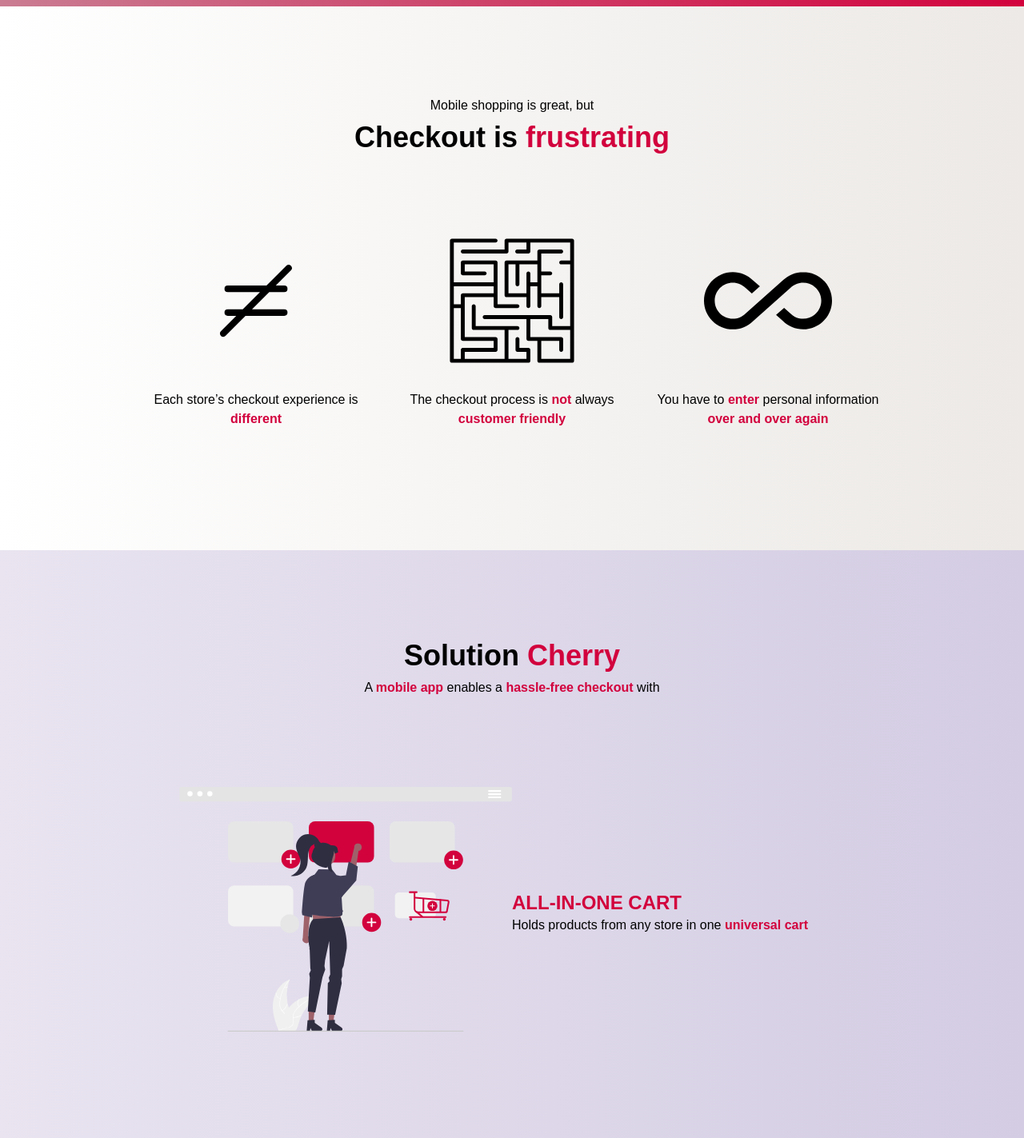
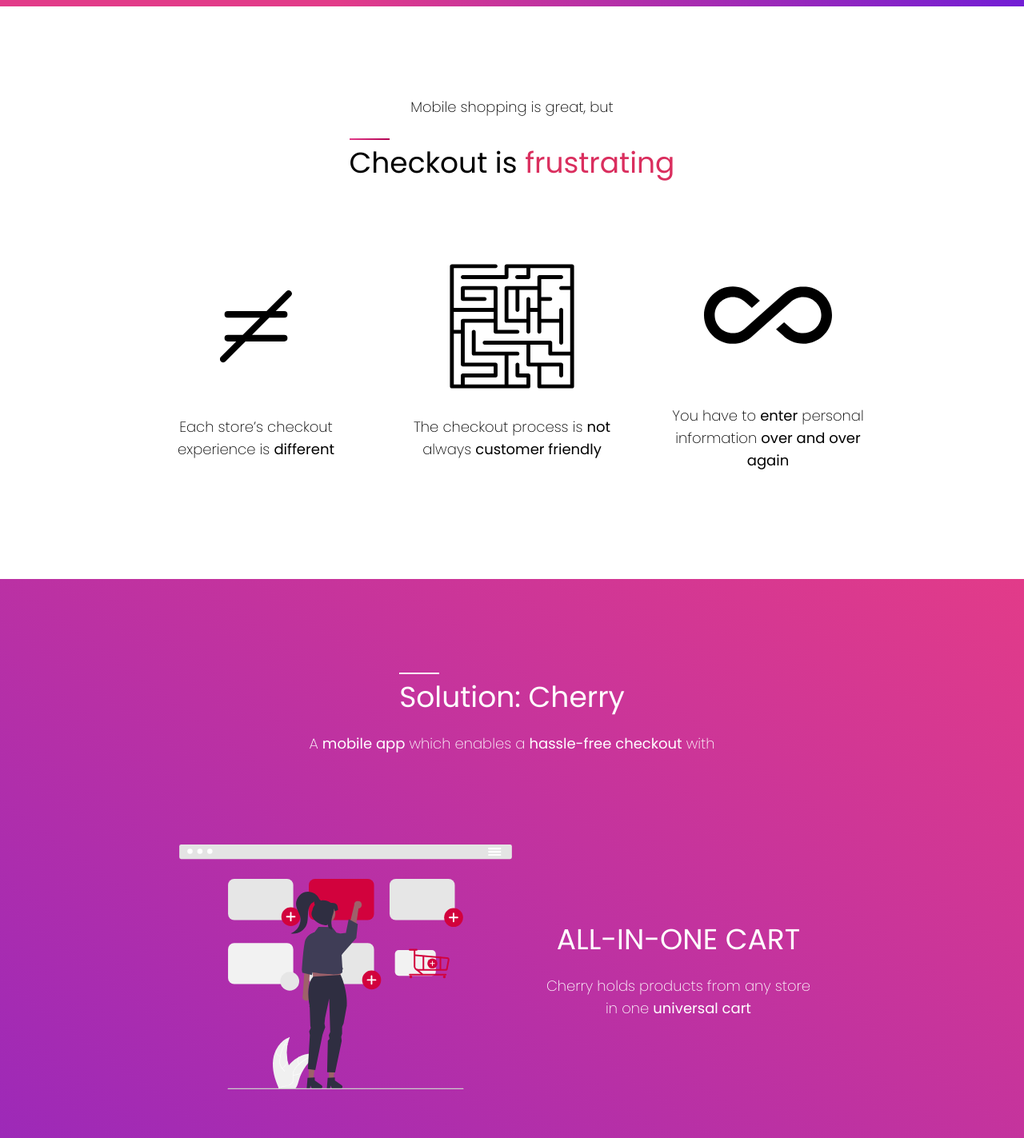
Before and after one commit to GCnomore/cherry_landing, a Next.js app: page / in a window 1280 px wide. Shown: the part 920-2343 px from the top of the page at 80% size. Built offline with nearby package versions, Linux system fonts and the light colour scheme.

Commit message:
Ryan's design update

```diff
--- a/components/HeroSection.tsx
+++ b/components/HeroSection.tsx
@@ -14,15 +14,17 @@ export default function HeroSection() {
         </div>
         <div className="flex lg:h-full h-fit lg:mt-0 mt-40 lg:flex-row flex-col lg:justify-between justify-center items-center z-10">
           <div className="flex flex-col lg:w-2/4 lg:mr-6 lg:mb-0 mb-16">
-            <h1 className="cr-section-title w-full md:text-start text-center m-0 mb-4">
-              One-click checkout,
-              <br />
-              wherever you shop
+            <h1 className="cr-section-title w-full md:text-left md:text-start m-0 mb-4">
+                <div class="elementor-divider invisible md:visible">
+                    <div class="elementor-divider-separator">
+                    </div>
+                </div>
+                One-click checkout,
+                <br />
+                wherever you shop
             </h1>
-            <article className="cr-text w-full lg:text-start text-center lg:m-0 mt-4">
-              Labore occaecat sit eiusmod Lorem excepteur eu et reprehenderit
-              esse veniam consectetur qui. Ea nulla do aliqua id culpa ut.
-              Veniam dolor fugiat magna fugiat mollit ad laborum. Aute deserunt
+            <article className="cr-text w-full lg:text-start lg:m-0 mt-4">
+              Cherry is an app that empowers mobile shoppers to check out in one click wherever they shop. No more filling forms, logins, or passwords when checking out.
             </article>
           </div>
 
--- a/components/Layout.tsx
+++ b/components/Layout.tsx
@@ -48,6 +48,9 @@ const Layout = ({ children, title }: Props) => (
         rel="stylesheet"
         href="https://cdnjs.cloudflare.com/ajax/libs/animate.css/4.1.1/animate.min.css"
       />
+      <link rel="preconnect" href="https://fonts.googleapis.com"/>
+      <link rel="preconnect" href="https://fonts.gstatic.com" crossorigin/>
+      <link href="https://fonts.googleapis.com/css2?family=Poppins:wght@200;400&display=swap" rel="stylesheet"/>
     </Head>
     {children}
     <footer></footer>
--- a/components/Section1.tsx
+++ b/components/Section1.tsx
@@ -7,9 +7,13 @@ export default function Section1() {
     <section id="whatwedo" className="section1">
       <div className="cr-section-gap container flex flex-col justify-center items-center">
         <div className="flex flex-col text-black text-center">
-          <h2 className="cr-text mb-2">Mobile shopping is great, but</h2>
+          <h2 className="cr-text mb-5">Mobile shopping is great, but</h2>
           <h2 className="cr-section-title">
-            Checkout is <strong className="cr-main-color">frustrating</strong>
+              <div class="elementor-divider">
+                  <div class="elementor-divider-separator">
+                  </div>
+              </div>
+              Checkout is <strong className="cr-main-color">frustrating</strong>
           </h2>
         </div>
 
@@ -21,7 +25,7 @@ export default function Section1() {
             />
             <span className="cr-text w-3/5 sm:w-2/5 lg:w-40 xl:w-72 lg:mt-8 mt-4">
               Each store’s checkout experience is{" "}
-              <strong className="cr-main-color">different</strong>
+              <strong>different</strong>
             </span>
           </li>
           <li className="flex flex-col justify-center items-center text-black text-center w-full xl:h-80 lg:h-48 sm:h-80 h-48 ">
@@ -31,8 +35,8 @@ export default function Section1() {
             />
             <span className="cr-text w-3/5 sm:w-2/5 lg:w-40 xl:w-72 lg:mt-8 mt-4">
               The checkout process is{" "}
-              <strong className="cr-main-color">not</strong> always{" "}
-              <strong className="cr-main-color">customer friendly</strong>
+              <strong>not</strong> always{" "}
+              <strong>customer friendly</strong>
             </span>
           </li>
           <li className="flex flex-col justify-center items-center text-black text-center w-full xl:h-80 lg:h-48 sm:h-80 h-48 ">
@@ -41,9 +45,9 @@ export default function Section1() {
               className="w-1/4 sm:w-44 lg:w-2/5 xl:w-6/12"
             />
             <span className="cr-text w-3/5 sm:w-2/5 lg:w-40 xl:w-72 lg:mt-8 mt-4">
-              You have to <strong className="cr-main-color">enter</strong>{" "}
+              You have to <strong>enter</strong>{" "}
               personal information{" "}
-              <strong className="cr-main-color">over and over again</strong>
+              <strong>over and over again</strong>
             </span>
           </li>
         </ul>
--- a/components/Section2.tsx
+++ b/components/Section2.tsx
@@ -10,13 +10,17 @@ export default function Section2() {
   return (
     <section id="features" className="section2">
       <div className="cr-section-gap container flex flex-col w-full h-full">
-        <div className="flex flex-col w-full">
-          <h2 className="cr-section-title text-center mb-2">
-            Solution <strong className="cr-main-color">Cherry</strong>
+        <div className="text-center">
+          <h2 className="cr-section-title text-center mb-5">
+              <div class="elementor-divider">
+                  <div class="elementor-divider-separator">
+                  </div>
+              </div>
+              Solution: <strong>Cherry</strong>
           </h2>
           <h2 className="cr-text text-center">
-            A <strong className="cr-main-color">mobile app</strong> enables a{" "}
-            <strong className="cr-main-color">hassle-free checkout</strong> with
+            A <strong>mobile app</strong> which enables a{" "}
+            <strong>hassle-free checkout</strong> with
           </h2>
         </div>
         <div className="cr-content-mt flex flex-col w-full md:px-16">
@@ -25,12 +29,12 @@ export default function Section2() {
               <Image alt="click" src={AllInOne} />
             </div>
             <div className="flex flex-col sm:w-1/2 w-3/4 h-full md:items-start items-center">
-              <h3 className="cr-section-subTitle cr-main-color w-full text-center md:text-left">
+              <h3 className="cr-section-title w-full text-center mb-5">
                 ALL-IN-ONE CART
               </h3>
-              <span className="cr-text text-center md:text-left mt-2 md:mt-0">
-                Holds products from any store in one{" "}
-                <strong className="cr-main-color">universal cart</strong>
+              <span className="cr-section2-text cr-text text-center mt-2 md:mt-0 mx-auto">
+                Cherry holds products from any store in one{" "}
+                <strong>universal cart</strong>
               </span>
             </div>
           </div>
@@ -39,12 +43,12 @@ export default function Section2() {
               <Image alt="click" src={NoForms} />
             </div>
             <div className="flex flex-col sm:w-1/2 w-3/4 h-full md:items-end items-center">
-              <h3 className="cr-section-subTitle cr-main-color w-full text-center md:text-right">
+              <h3 className="cr-section-title w-full text-center mb-5">
                 NO MORE FORMS
               </h3>
-              <span className="cr-text text-center md:text-left mt-2 md:mt-0">
-                Requires personal information{" "}
-                <strong className="cr-main-color">only once</strong> at Cherry
+              <span className="cr-section2-text cr-text text-center mt-2 md:mt-0 mx-auto">
+                Cherry requires personal information{" "}
+                <strong>only once</strong> at Cherry
                 sign up
               </span>
             </div>
@@ -54,12 +58,12 @@ export default function Section2() {
               <Image alt="click" src={OneClick} />
             </div>
             <div className="flex flex-col sm:w-1/2 w-3/4 h-full md:items-start items-center">
-              <h3 className="cr-section-subTitle cr-main-color w-full text-center md:text-left">
+              <h3 className="cr-section-title w-full text-center mb-5">
                 ONE CLICK
               </h3>
-              <span className="cr-text text-center md:text-left mt-2 md:mt-0">
-                Makes checkout{" "}
-                <strong className="cr-main-color">simple and uniform</strong>{" "}
+              <span className="cr-section2-text cr-text text-center mt-2 md:mt-0 mx-auto">
+                Cherry makes checkout{" "}
+                <strong>simple and uniform</strong>{" "}
                 wherever a user shops
               </span>
             </div>
--- a/styles/global.css
+++ b/styles/global.css
@@ -4,7 +4,7 @@
 @import url("https://fonts.googleapis.com/css2?family=Poppins&display=swap");
 
 :root {
-  --main-color: #d2023d;
+  --main-color: #da2e5e;
   --cr-font-family: "Poppins", sans-serif;
 }
 
@@ -15,6 +15,7 @@ html {
 body {
   margin: 0;
   font-family: var(--cr-font-family);
+  font-weight: 200;
 }
 
 .fadeInDown {
@@ -26,50 +27,18 @@ body {
 }
 
 .cr-hero-bg {
-  background: linear-gradient(to right, #ca7c92, var(--main-color));
+  background: linear-gradient(to right, #e23b89 33%, #721ed5);
   color: white;
 }
 
 .section1 {
-  background: #ece9e6; /* fallback for old browsers */
-  background: -webkit-linear-gradient(
-    to right,
-    #ffffff,
-    #ece9e6
-  ); /* Chrome 10-25, Safari 5.1-6 */
-  background: linear-gradient(
-    to right,
-    #ffffff,
-    #ece9e6
-  ); /* W3C, IE 10+/ Edge, Firefox 16+, Chrome 26+, Opera 12+, Safari 7+ */
 }
 
 .section2 {
-  background: #d3cce3; /* fallback for old browsers */
-  background: -webkit-linear-gradient(
-    to right,
-    #e9e4f0,
-    #d3cce3
-  ); /* Chrome 10-25, Safari 5.1-6 */
-  background: linear-gradient(
-    to right,
-    #e9e4f0,
-    #d3cce3
-  ); /* W3C, IE 10+/ Edge, Firefox 16+, Chrome 26+, Opera 12+, Safari 7+ */
+  background: linear-gradient(0.6turn, #e23b89, #721ed5);
 }
 
 .section3 {
-  background: #ece9e6; /* fallback for old browsers */
-  background: -webkit-linear-gradient(
-    to right,
-    #ffffff,
-    #ece9e6
-  ); /* Chrome 10-25, Safari 5.1-6 */
-  background: linear-gradient(
-    to right,
-    #ffffff,
-    #ece9e6
-  ); /* W3C, IE 10+/ Edge, Firefox 16+, Chrome 26+, Opera 12+, Safari 7+ */
 }
 
 @layer components {
@@ -91,7 +60,7 @@ body {
   }
 
   .cr-main-color {
-    color: #d2023d;
+    color: var(--main-color);
   }
 
   .cr-content-mt {
@@ -99,10 +68,52 @@ body {
   }
 
   .cr-text {
-    @apply 2xl:text-lg xl:text-base lg:text-sm xs:text-base text-sm;
+    @apply 2xl:text-lg xl:text-lg lg:text-lg xs:text-lg text-sm;
   }
 
   .cr-backLogo {
     @apply xl:w-[60rem] lg:w-[50rem] sm:w-[30rem] w-[15rem] lg:left-[60%] left-1/2 lg:top-[55%] top-[35%];
   }
 }
+
+/* Ryan's style overwrites start */
+
+strong, .cr-section-title, .cr-section-subTitle {
+    font-weight: 400;
+}
+
+.cr-section2-text {
+    max-width: 335px;
+}
+
+.cr-section-title {
+    line-height: 3rem;
+}
+
+.elementor-divider {
+    text-align: center;
+    padding-top: 5px;
+    padding-bottom: 5px;
+}
+
+.elementor-divider-separator {
+    width: 50px;
+    height: 2px;
+    background: linear-gradient(to right, #e23b89, #b10051);
+}
+/*
+.cr-hero-bg .cr-section-title{
+    text-align: left;
+}
+*/
+.cr-hero-bg .elementor-divider-separator, .section2 .elementor-divider-separator{
+    background: #fff;
+}
+
+.section2 .cr-section-title{
+    display: inline-block;
+}
+
+.section2{
+    color: #fff;
+}
```
Also changed, not shown: components/Section3.tsx (+13 -7 lines), 1 other file (tests, documents, lock files or other folders).
